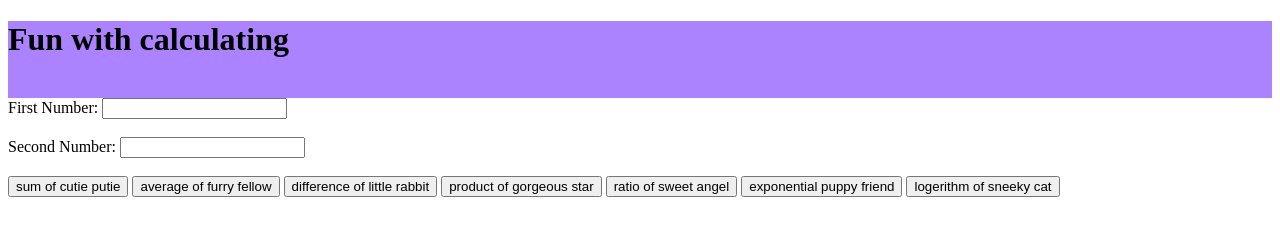
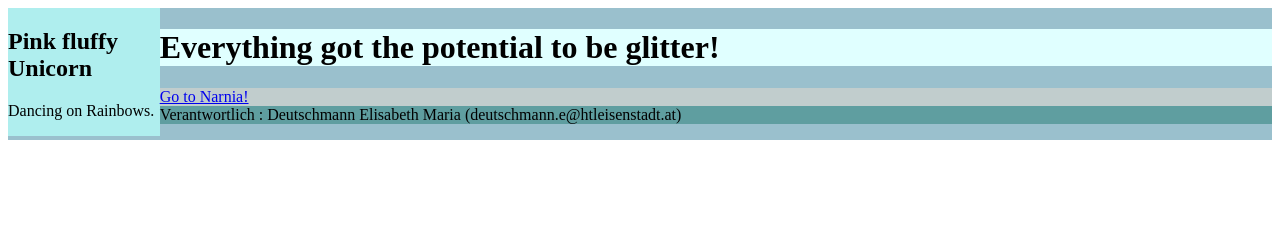
Before and after one commit to DeutschmannElisabethMaria/layout, a plain HTML site: page index.html in a window 1280 px wide. Drawn offline with Linux system fonts and the light colour scheme.

Commit message:
Update index.html

```diff
--- a/index.html
+++ b/index.html
@@ -1,78 +1,25 @@
- <!DOCTYPE html>
+<!DOCTYPE html>
 <html>
-	<head>
-		<title>calculatore</title>
-		<script>
-			function addTwoNumbers()
-			{var num1=document.getElementById('fnumber').value*1.0;
-			var num2=document.getElementById('snumber').value*1.0;
-			document.getElementById('result').innerHTML=num1+num2;
-			}
-			function average()
-			{var num1=document.getElementById('fnumber').value*1.0;
-			var num2=document.getElementById('snumber').value*1.0;
-			document.getElementById('result').innerHTML=(num1+num2)/2;
-			}
-			function subTwoNumbers()
-			{var num1=document.getElementById('fnumber').value*1.0;
-			var num2=document.getElementById('snumber').value*1.0;
-			document.getElementById('result').innerHTML=(num1-num2);
-			}
-			function mulTwoNumbers()
-			{var num1=document.getElementById('fnumber').value*1.0;
-			var num2=document.getElementById('snumber').value*1.0;
-			document.getElementById('result').innerHTML=(num1*num2);
-			}
-			function divTwoNumbers()
-			{var num1=document.getElementById('fnumber').value*1.0;
-			var num2=document.getElementById('snumber').value*1.0;
-			document.getElementById('result').innerHTML=(num1/num2);
-			}
-			function expoTwoNumbers()
-			{var num1=document.getElementById('fnumber').value*1.0;
-			var num2=document.getElementById('snumber').value*1.0;
-			document.getElementById('result').innerHTML=(num1**num2);
-			}
-			function logTwoNumbers()
-			{var num1=document.getElementById('fnumber').value*1.0;
-			var num2=document.getElementById('snumber').value*1.0;
-			document.getElementById('result').innerHTML=Math.log(num1)/Math.log(num2);
-			}
-		</script>
-	</head>
-	<body>
-	<div style="background:#ab82ff">
-			<h1>Fun with calculating</h1><br>
-		</div>
+<head>
+<title>layout</title>
+</head>
+<body>
 
-			 <form>
-			  <label for="fnumber">First Number:</label>
-			  <input type="text" id="fnumber" name="fnumber"><br><br>
-			  <label for="snumber">Second Number:</label>
-			  <input type="text" id="snumber" name="snumber"><br><br>
-			</form>
-		<button onclick="addTwoNumbers()">
-		sum of cutie putie
-		</button>
-		<button onclick="average()">
-		average of furry fellow
-		</button>
-		<button onclick="subTwoNumbers()">
-		difference of little rabbit
-		</button>
-		<button onclick="mulTwoNumbers()">
-		product of gorgeous star
-		</button>
-		<button onclick="divTwoNumbers()">
-		ratio of sweet angel
-		</button>
-		<button onclick="expoTwoNumbers()">
-		exponential puppy friend
-		</button>
-		<button onclick="logTwoNumbers()">
-		logerithm of sneeky cat
-		</button>
-		<p id="result">
-		</p>
-	</body>
+		<div style="background: #9ac0cd; width:100%; float:left;">
+<div style="background:#AFEEEE; width:12%; float:left;">
+<h2>Pink fluffy Unicorn</h2>
+<p>Dancing on Rainbows.</p>
+</div>
+<div style="background:#E0FFFF">
+<h1>Everything got the potential to be glitter!</h1>
+</div>
+<div style="background:#C1CDCD; width:88%; float:left;">
+<a href="paige2.html">
+					Go to Narnia!</a>
+</div>
+<div style="background:#5F9EA0">
+<p> Verantwortlich : Deutschmann Elisabeth Maria (deutschmann.e@htleisenstadt.at)</p>
+</div>
+</div>
+</body>
 </html>
```
